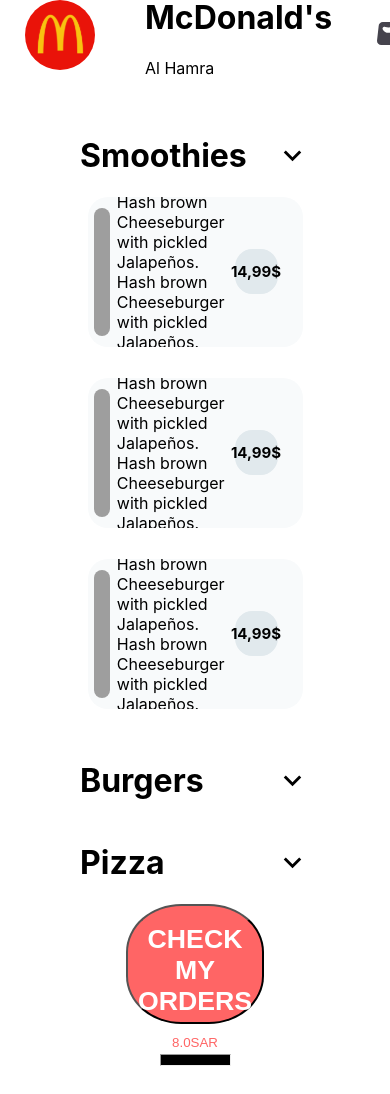
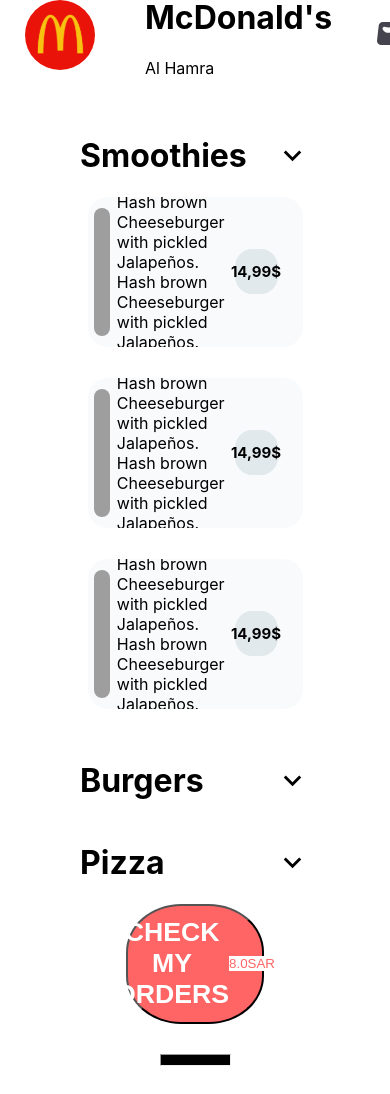
Before and after one commit to Mostafa-Ragab/otlob-task, a React (Create React App) app: page / in a window 390 px wide. Shown: the top 1094 px of the page. Built offline with nearby package versions, Linux system fonts and the light colour scheme; grey boxes are pictures that could not be loaded.

Commit message:
adding stling to button

```diff
--- a/src/pages/Home-page.js
+++ b/src/pages/Home-page.js
@@ -32,7 +32,7 @@
 						<KeyboardArrowDownIcon fontSize="large" />
 					</div>
 				</div>
-				<button>
+				<button className="button">
 					<h1>Check my orders</h1>
 					<span>
 						8.0<span>SAR</span>
--- a/src/pages/home-page.css
+++ b/src/pages/home-page.css
@@ -10,7 +10,10 @@
   align-items: center;
   cursor: pointer;
 }
-button {
+.button {
+  display: flex;
+  justify-content: center;
+  align-items: center;
   margin: auto;
   width: 40%;
   height: 100px;
@@ -20,7 +23,7 @@
   border: 1px solid black 0.1;
 }
 @media only screen and (max-width: 700px) {
-  button {
+  .button {
     margin: auto;
     width: 60%;
     height: 120px;
@@ -30,11 +33,11 @@
     border: 1px solid black 0.1;
   }
 }
-button > h1 {
+.button > h1 {
   color: white;
   text-transform: uppercase;
 }
-button > p {
+.button > p {
   font-size: 30px;
 }
 span {
```
Also changed, not shown: 1 other file (tests, documents, lock files or other folders).
